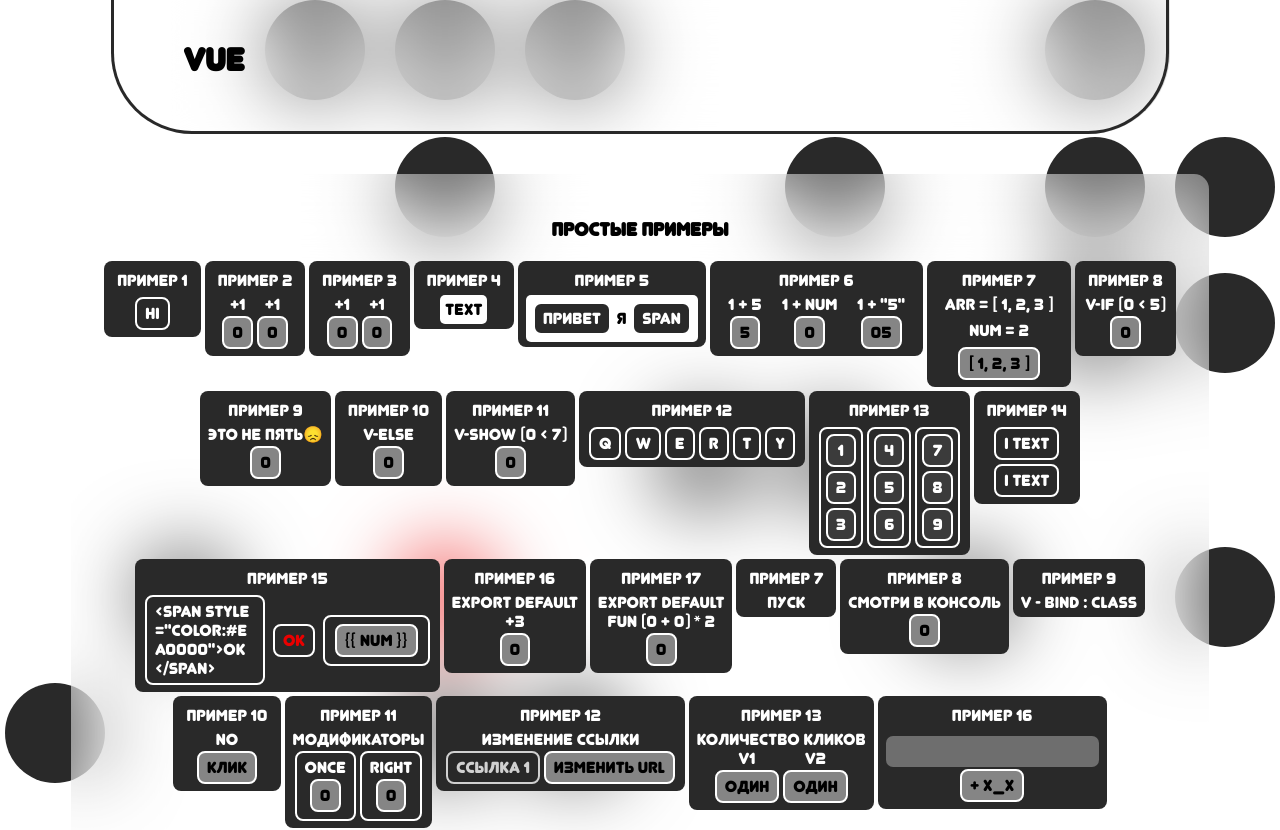
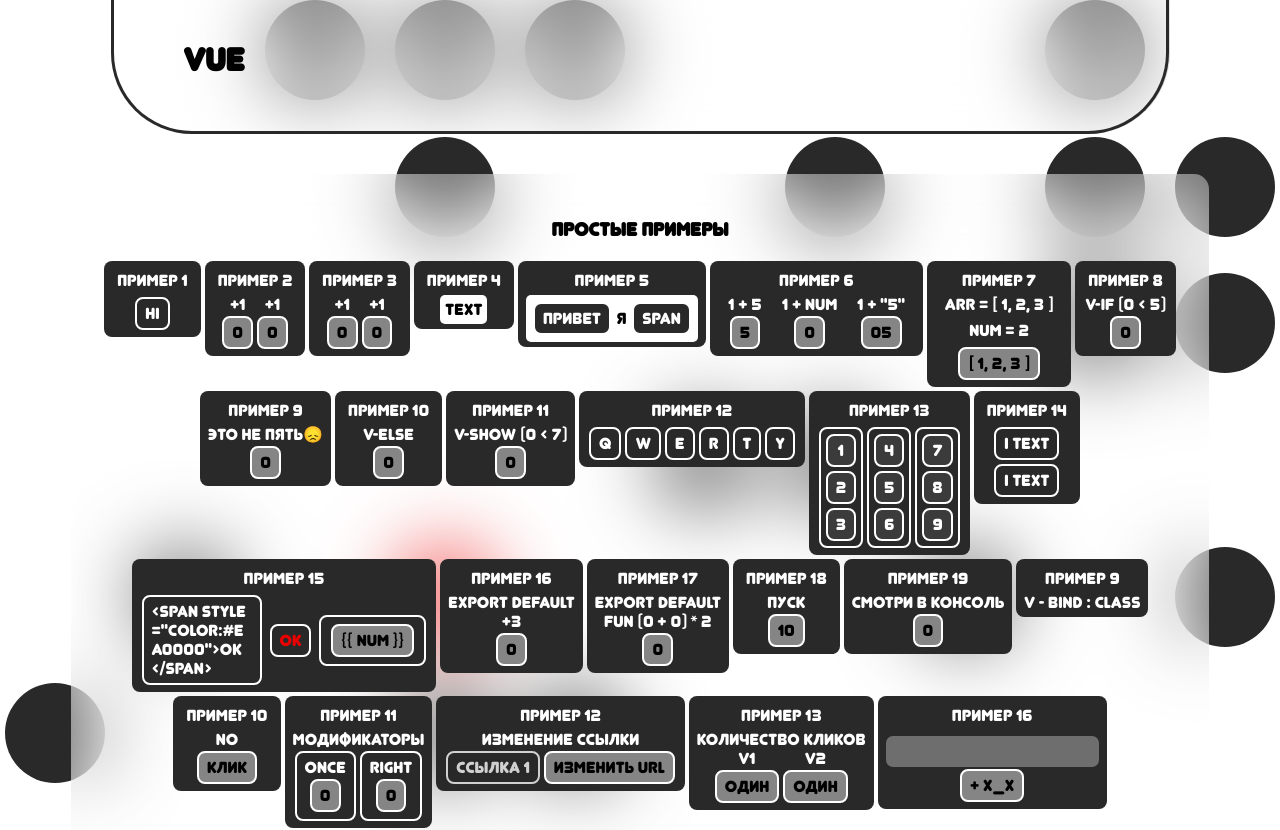
Before and after one commit to andreyka101/lesson-4j, a Vue app: page / in a window 1280 px wide. Shown: the top 830 px of the page. Built offline with nearby package versions, Linux system fonts and the light colour scheme.

Commit message:
вцвццв

```diff
--- a/src/components/simpleExample/Example17Vi1.vue
+++ b/src/components/simpleExample/Example17Vi1.vue
@@ -1,3 +1,6 @@
+
+
+<!-- LINK - Options API - можно ипльзовать как в отделном файле js,ts или локально в файле vue (для создания реактивных переменных и функций используем export default) -->
 <template>
     <span>
         fun ({{ num_a }} + {{ num_b }}) * 2
--- a/src/components/simpleExample/Example18Vi1.vue
+++ b/src/components/simpleExample/Example18Vi1.vue
@@ -16,15 +16,13 @@ export default {
             //LINK - создаём setInterval и сохраняем в локальную переменную tim
             let tim = setInterval(() => {
                 this.num--
+
+                if (this.num == 0) {
+                    //LINK - обращаемся к локальной переменной функции без this.
+                    //LINK - функция clearInterval - удаляет setInterval
+                    clearInterval(tim)
+                }
             }, 100)
-            if (this.num == 0) {
-                //LINK - обращаемся к локальной переменной функции без this.
-                //LINK - функция clearInterval - удаляет setInterval
-                clearInterval(tim)
-            }
-            // setTimeout(()=>{
-            //     clearInterval(tim)
-            // },1000)
         }
     }
 }
--- /dev/null
+++ b/src/components/simpleExample/Example19Vi1.vue
@@ -0,0 +1,53 @@
+<template>
+    <button v-if="num != 3" id="but" @click="num++">
+        {{ num }}
+    </button>
+</template>
+<script lang="ts">
+export default {
+    data() {
+        return {
+            num: 0,
+        }
+    },
+    methods: {
+
+    },
+    //SECTION -  Это все Хуки жизненного цикла :
+
+    //LINK - beforeCreate - срабатывает после того как Рендерер сталкивается с компонентом
+    beforeCreate() {
+        console.log("beforeCreate  /", Date.now())
+    },
+    //LINK - create - срабатывает после Настройки API параметров инициализации
+    created() {
+        console.log("create  /", Date.now())
+    },
+    //LINK - beforeMount - срабатывает после Компиляции шаблонов на лету (если шаблоны есть)
+    beforeMount() {
+        console.log("beforeMount  /", Date.now())
+    },
+    //LINK - mounted - срабатывает после Начального рендеринга создания и вставки DOM узлов
+    mounted() {
+        console.log("mounted  /", Date.now())
+    },
+    //LINK - beforeUpdate - срабатывает после Изменения данных этого компонента
+    beforeUpdate() {
+        console.log("beforeUpdate  /", Date.now())
+    },
+    //LINK - updated - срабатывает после повторного рендера этого компонента
+    updated() {
+        console.log("updated  /", Date.now())
+    },
+    //FIXME - Когда компонент размонтируется
+    //FIXME - Размонти ровано
+    //LINK - beforeUnmount - срабатывает после
+    beforeUnmount() {
+        console.log("beforeUnmount  /", Date.now())
+    },
+    unmounted() {
+        console.log("unmounted  /", Date.now())
+    },
+    //!SECTION
+}
+</script>
--- a/src/components/simpleExample/Example8Vi1.vue
+++ /dev/null
@@ -1,42 +0,0 @@
-<template>
-    <button v-if="num!=3" id="but" @click="num++">
-        {{ num }}
-    </button>
-</template>
-<script lang="ts">
-export default{
-    data(){
-        return{
-            num:0,
-        }
-    },
-    methods:{
-
-    },
-    // Это все Хуки жизненного цикла :
-    beforeCreate() {
-        console.log("beforeCreate  /", Date.now())
-    },
-    created() {
-        console.log("create  /", Date.now())
-    },
-    beforeMount() {
-        console.log("beforeMount  /", Date.now())
-    },
-    mounted() {
-        console.log("mounted  /", Date.now())
-    },
-    beforeUpdate() {
-        console.log("beforeUpdate  /", Date.now())
-    },
-    updated() {
-        console.log("update  /", Date.now())
-    },
-    beforeUnmount() {
-        console.log("beforeUnmount  /", Date.now())
-    },
-    unmounted() {
-        console.log("unmounted  /", Date.now())
-    },
-}
-</script>
--- a/src/views/MainApp.vue
+++ b/src/views/MainApp.vue
@@ -16,8 +16,9 @@ import example6 from '../components/simpleExample/Example6Vi1.vue'
 import example7 from '../components/simpleExample/Example7Vi1.vue'
 import example16 from '../components/simpleExample/Example16Vi1.vue'
 import example17 from '../components/simpleExample/Example17Vi1.vue'
+import example18 from '../components/simpleExample/Example18Vi1.vue'
 
-import example8 from '../components/simpleExample/Example8Vi1.vue'
+import example8 from '../components/simpleExample/Example19Vi1.vue'
 import example11 from '../components/simpleExample/Example11Vi1.vue'
 import example11u2 from '../components/simpleExample/Example11Vi2.vue'
 import example13 from '../components/simpleExample/Example13Vi1.vue'
@@ -40,9 +41,10 @@ let arr13 = ref([
     [4,5,6],
     [7,8,9],
 ]) // пример 13
-let str14 = "i text" // пример 1
-let str15_1 = '<span style="color:#ea0000">ok</span>' // пример 1
-let str15_2 = '<button v-on:click="num++" class="GLASSlOLLIPOPS_button">{{ num }}</button>' // пример 1
+let str14 = "i text" // пример 14
+let str15_1 = '<span style="color:#ea0000">ok</span>' // пример 15
+let str15_2 = '<button v-on:click="num++" class="GLASSlOLLIPOPS_button">{{ num }}</button>' // пример 15
+
 let nameClass = 'GLASSlOLLIPOPS_span spanFlex'
 let yesNo = ref(false)
 let url = ref('https://andreyka101.github.io/lesson-1j/')
@@ -353,7 +355,7 @@ let str16 = ref('')
             </span>
             <!-- !SECTION -->
             <!-- SECTION - пример 16 -->
-            <!-- ANCHOR - export default создание переменных -->
+            <!-- ANCHOR - export default - создание переменных -->
             <span class="GLASSlOLLIPOPS_span spanFlex">
                 <span class="title">
                     пример 16
@@ -370,7 +372,7 @@ let str16 = ref('')
             </span>
             <!-- !SECTION -->
             <!-- SECTION - пример 17 -->
-            <!-- ANCHOR - export default создание функций -->
+            <!-- ANCHOR - export default - создание функций -->
             <span class="GLASSlOLLIPOPS_span spanFlex">
                 <span class="title">
                     пример 17
@@ -383,25 +385,25 @@ let str16 = ref('')
                 </div>
             </span>
             <!-- !SECTION -->
-
-            <!-- FIXME + ========================== -->
-
-            <!-- ANCHOR - пример 7 -->
+            <!-- SECTION - пример 18 -->
+            <!-- ANCHOR - export default - создание функции time -->
             <span class="GLASSlOLLIPOPS_span spanFlex">
                 <span class="title">
-                    пример 7
+                    пример 18
                 </span>
                 <div style="display: flex;flex-direction: column;align-items: center;">
                     <span>
                         пуск
                     </span>
-                    <!-- <example7 class="GLASSlOLLIPOPS_button" /> -->
+                    <example18 class="GLASSlOLLIPOPS_button" />
                 </div>
             </span>
-            <!-- ANCHOR - пример 8 -->
+            <!-- !SECTION -->
+            <!-- SECTION - пример 19 -->
+            <!-- ANCHOR - export default - Lifecycle Hooks (Хуки жизненного цикла) -->
             <span class="GLASSlOLLIPOPS_span spanFlex">
                 <span class="title">
-                    пример 8
+                    пример 19
                 </span>
                 <div style="display: flex;flex-direction: column;align-items: center;">
                     <span>
@@ -410,6 +412,10 @@ let str16 = ref('')
                     <example8 class="GLASSlOLLIPOPS_button" />
                 </div>
             </span>
+            <!-- !SECTION -->
+
+            <!-- FIXME + ========================== -->
+
             <!-- ANCHOR - пример 9 -->
             <span v-bind:class="nameClass">
                 <span class="title">
```
